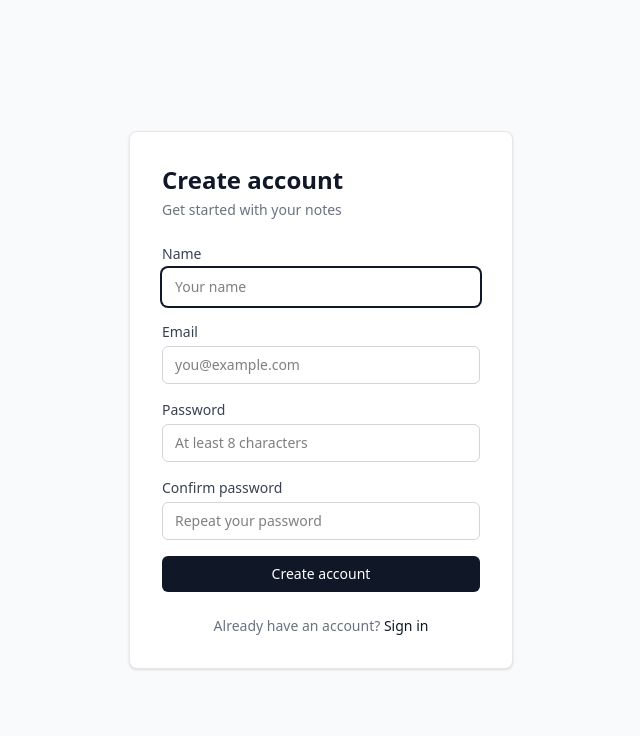
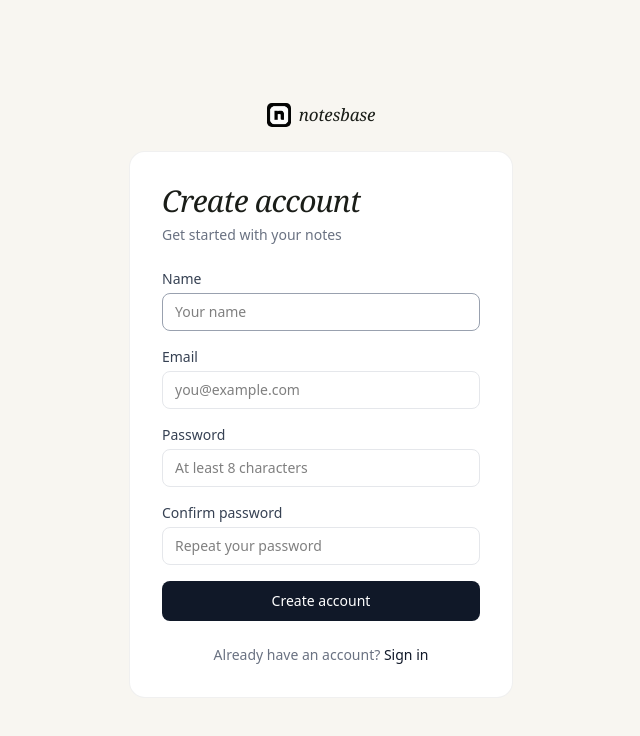
Before and after one commit to pljeske/notesbase, a React (Vite) app in the folder frontend/: page /register in a window 1280 px wide. Shown: the top 736 px of the page, without its empty margins (319-959 px from the left). Built offline with nearby package versions, Linux system fonts and the light colour scheme; no server answers.

Commit message:
feat(ui): redesign auth pages and polish breadcrumbs

```diff
--- a/frontend/src/components/Breadcrumbs.tsx
+++ b/frontend/src/components/Breadcrumbs.tsx
@@ -32,7 +32,7 @@ export function Breadcrumbs({pageId}: { pageId: string }) {
     <nav className="flex items-center gap-1 px-8 pt-3 text-xs" style={{color: '#9ca3af'}}>
       {ancestors.map((item, i) => (
         <span key={item.id} className="flex items-center gap-1 min-w-0">
-          {i > 0 && <span className="mx-0.5">/</span>}
+          {i > 0 && <span className="mx-0.5 opacity-40">›</span>}
           <Link
             to={`/page/${item.id}`}
             className="flex items-center gap-1 min-w-0 hover:text-gray-600 transition-colors"
--- a/frontend/src/components/admin/AdminPanel.tsx
+++ b/frontend/src/components/admin/AdminPanel.tsx
@@ -1,5 +1,5 @@
 import {useEffect, useState} from 'react';
-import {adminApi, type AdminUser, type AdminSettings} from '../../api/admin';
+import {adminApi, type AdminSettings, type AdminUser} from '../../api/admin';
 import {useAuthStore} from '../../stores/authStore';
 
 export function AdminPanel() {
@@ -116,7 +116,7 @@ export function AdminPanel() {
             <button
               onClick={handleToggleRegistration}
               className={`relative inline-flex h-5 w-9 items-center rounded-full transition-colors focus:outline-none ${
-                settings?.registration_enabled ? 'bg-blue-500' : 'bg-gray-200'
+                settings?.registration_enabled ? 'bg-[#6ba07a]' : 'bg-gray-200'
               }`}
             >
               <span
--- a/frontend/src/components/auth/ForgotPasswordPage.tsx
+++ b/frontend/src/components/auth/ForgotPasswordPage.tsx
@@ -23,26 +23,30 @@ export function ForgotPasswordPage() {
   };
 
   return (
-    <div className="min-h-screen flex items-center justify-center bg-gray-50">
+    <div className="min-h-screen flex items-center justify-center" style={{background: '#f8f6f1'}}>
       <div className="w-full max-w-sm">
-        <div className="bg-white rounded-lg shadow-sm border border-gray-200 p-8">
+        <div className="flex items-center justify-center gap-2 mb-6">
+          <img src="/favicon/favicon.svg" alt="" className="w-6 h-6"/>
+          <span className="nb-brand" style={{color: '#1a1d18'}}>notesbase</span>
+        </div>
+        <div className="bg-white rounded-2xl p-8 border" style={{borderColor: 'rgba(0,0,0,0.06)'}}>
           {submitted ? (
             <>
-              <h1 className="text-2xl font-bold text-gray-900 mb-1">Check your email</h1>
+              <h1 className="nb-serif-heading text-3xl mb-2">Check your email</h1>
               <p className="text-sm text-gray-500 mb-6">
                 If <span className="font-medium text-gray-700">{email}</span> is registered, you'll
                 receive a reset link within a few minutes.
               </p>
               <Link
                 to="/login"
-                className="block text-center w-full py-2 px-4 bg-gray-900 text-white text-sm font-medium rounded-md hover:bg-gray-800"
+                className="block text-center w-full py-2.5 px-4 bg-gray-900 text-white text-sm font-medium rounded-lg hover:bg-gray-800 active:scale-[0.98] transition-all"
               >
                 Back to sign in
               </Link>
             </>
           ) : (
             <>
-              <h1 className="text-2xl font-bold text-gray-900 mb-1">Forgot your password?</h1>
+              <h1 className="nb-serif-heading text-3xl mb-2">Forgot your password?</h1>
               <p className="text-sm text-gray-500 mb-6">
                 Enter your email and we'll send you a reset link.
               </p>
@@ -65,7 +69,7 @@ export function ForgotPasswordPage() {
                     onChange={(e) => setEmail(e.target.value)}
                     required
                     autoFocus
-                    className="w-full px-3 py-2 border border-gray-300 rounded-md text-sm focus:outline-none focus:ring-2 focus:ring-gray-900 focus:border-transparent"
+                    className="w-full px-3 py-2 border border-gray-200 rounded-lg text-sm outline-none focus:border-gray-400 transition-colors"
                     placeholder="you@example.com"
                   />
                 </div>
@@ -73,7 +77,7 @@ export function ForgotPasswordPage() {
                 <button
                   type="submit"
                   disabled={isLoading}
-                  className="w-full py-2 px-4 bg-gray-900 text-white text-sm font-medium rounded-md hover:bg-gray-800 focus:outline-none focus:ring-2 focus:ring-gray-900 focus:ring-offset-2 disabled:opacity-50 disabled:cursor-not-allowed"
+                  className="w-full py-2.5 px-4 bg-gray-900 text-white text-sm font-medium rounded-lg hover:bg-gray-800 active:scale-[0.98] transition-all disabled:opacity-50 disabled:cursor-not-allowed"
                 >
                   {isLoading ? 'Sending...' : 'Send reset link'}
                 </button>
--- a/frontend/src/components/auth/LoginPage.tsx
+++ b/frontend/src/components/auth/LoginPage.tsx
@@ -28,10 +28,14 @@ export function LoginPage() {
   };
 
   return (
-    <div className="min-h-screen flex items-center justify-center bg-gray-50">
+    <div className="min-h-screen flex items-center justify-center" style={{background: '#f8f6f1'}}>
       <div className="w-full max-w-sm">
-        <div className="bg-white rounded-lg shadow-sm border border-gray-200 p-8">
-          <h1 className="text-2xl font-bold text-gray-900 mb-1">Welcome back</h1>
+        <div className="flex items-center justify-center gap-2 mb-6">
+          <img src="/favicon/favicon.svg" alt="" className="w-6 h-6"/>
+          <span className="nb-brand" style={{color: '#1a1d18'}}>notesbase</span>
+        </div>
+        <div className="bg-white rounded-2xl p-8 border" style={{borderColor: 'rgba(0,0,0,0.06)'}}>
+          <h1 className="nb-serif-heading text-3xl mb-2">Welcome back</h1>
           <p className="text-sm text-gray-500 mb-6">Sign in to your account</p>
 
           {successMessage && (
@@ -58,7 +62,7 @@ export function LoginPage() {
                 onChange={(e) => setEmail(e.target.value)}
                 required
                 autoFocus
-                className="w-full px-3 py-2 border border-gray-300 rounded-md text-sm focus:outline-none focus:ring-2 focus:ring-gray-900 focus:border-transparent"
+                className="w-full px-3 py-2 border border-gray-200 rounded-lg text-sm outline-none focus:border-gray-400 transition-colors"
                 placeholder="you@example.com"
               />
             </div>
@@ -78,7 +82,7 @@ export function LoginPage() {
                 value={password}
                 onChange={(e) => setPassword(e.target.value)}
                 required
-                className="w-full px-3 py-2 border border-gray-300 rounded-md text-sm focus:outline-none focus:ring-2 focus:ring-gray-900 focus:border-transparent"
+                className="w-full px-3 py-2 border border-gray-200 rounded-lg text-sm outline-none focus:border-gray-400 transition-colors"
                 placeholder="Enter your password"
               />
             </div>
@@ -86,7 +90,7 @@ export function LoginPage() {
             <button
               type="submit"
               disabled={isLoading}
-              className="w-full py-2 px-4 bg-gray-900 text-white text-sm font-medium rounded-md hover:bg-gray-800 focus:outline-none focus:ring-2 focus:ring-gray-900 focus:ring-offset-2 disabled:opacity-50 disabled:cursor-not-allowed"
+              className="w-full py-2.5 px-4 bg-gray-900 text-white text-sm font-medium rounded-lg hover:bg-gray-800 active:scale-[0.98] transition-all disabled:opacity-50 disabled:cursor-not-allowed"
             >
               {isLoading ? 'Signing in...' : 'Sign in'}
             </button>
--- a/frontend/src/components/auth/RegisterPage.tsx
+++ b/frontend/src/components/auth/RegisterPage.tsx
@@ -43,10 +43,14 @@ export function RegisterPage() {
   const displayError = validationError || error;
 
   return (
-    <div className="min-h-screen flex items-center justify-center bg-gray-50">
+    <div className="min-h-screen flex items-center justify-center" style={{background: '#f8f6f1'}}>
       <div className="w-full max-w-sm">
-        <div className="bg-white rounded-lg shadow-sm border border-gray-200 p-8">
-          <h1 className="text-2xl font-bold text-gray-900 mb-1">Create account</h1>
+        <div className="flex items-center justify-center gap-2 mb-6">
+          <img src="/favicon/favicon.svg" alt="" className="w-6 h-6"/>
+          <span className="nb-brand" style={{color: '#1a1d18'}}>notesbase</span>
+        </div>
+        <div className="bg-white rounded-2xl p-8 border" style={{borderColor: 'rgba(0,0,0,0.06)'}}>
+          <h1 className="nb-serif-heading text-3xl mb-2">Create account</h1>
           <p className="text-sm text-gray-500 mb-6">Get started with your notes</p>
 
           {!registrationEnabled && (
@@ -73,7 +77,7 @@ export function RegisterPage() {
                 onChange={(e) => setName(e.target.value)}
                 required
                 autoFocus
-                className="w-full px-3 py-2 border border-gray-300 rounded-md text-sm focus:outline-none focus:ring-2 focus:ring-gray-900 focus:border-transparent"
+                className="w-full px-3 py-2 border border-gray-200 rounded-lg text-sm outline-none focus:border-gray-400 transition-colors"
                 placeholder="Your name"
               />
             </div>
@@ -88,7 +92,7 @@ export function RegisterPage() {
                 value={email}
                 onChange={(e) => setEmail(e.target.value)}
                 required
-                className="w-full px-3 py-2 border border-gray-300 rounded-md text-sm focus:outline-none focus:ring-2 focus:ring-gray-900 focus:border-transparent"
+                className="w-full px-3 py-2 border border-gray-200 rounded-lg text-sm outline-none focus:border-gray-400 transition-colors"
                 placeholder="you@example.com"
               />
             </div>
@@ -104,7 +108,7 @@ export function RegisterPage() {
                 onChange={(e) => setPassword(e.target.value)}
                 required
                 minLength={8}
-                className="w-full px-3 py-2 border border-gray-300 rounded-md text-sm focus:outline-none focus:ring-2 focus:ring-gray-900 focus:border-transparent"
+                className="w-full px-3 py-2 border border-gray-200 rounded-lg text-sm outline-none focus:border-gray-400 transition-colors"
                 placeholder="At least 8 characters"
               />
             </div>
@@ -119,7 +123,7 @@ export function RegisterPage() {
                 value={confirmPassword}
                 onChange={(e) => setConfirmPassword(e.target.value)}
                 required
-                className="w-full px-3 py-2 border border-gray-300 rounded-md text-sm focus:outline-none focus:ring-2 focus:ring-gray-900 focus:border-transparent"
+                className="w-full px-3 py-2 border border-gray-200 rounded-lg text-sm outline-none focus:border-gray-400 transition-colors"
                 placeholder="Repeat your password"
               />
             </div>
@@ -127,7 +131,7 @@ export function RegisterPage() {
             <button
               type="submit"
               disabled={isLoading || !registrationEnabled}
-              className="w-full py-2 px-4 bg-gray-900 text-white text-sm font-medium rounded-md hover:bg-gray-800 focus:outline-none focus:ring-2 focus:ring-gray-900 focus:ring-offset-2 disabled:opacity-50 disabled:cursor-not-allowed"
+              className="w-full py-2.5 px-4 bg-gray-900 text-white text-sm font-medium rounded-lg hover:bg-gray-800 active:scale-[0.98] transition-all disabled:opacity-50 disabled:cursor-not-allowed"
             >
               {isLoading ? 'Creating account...' : 'Create account'}
             </button>
--- a/frontend/src/components/auth/ResetPasswordPage.tsx
+++ b/frontend/src/components/auth/ResetPasswordPage.tsx
@@ -14,10 +14,15 @@ export function ResetPasswordPage() {
 
   if (!token) {
     return (
-      <div className="min-h-screen flex items-center justify-center bg-gray-50">
+      <div className="min-h-screen flex items-center justify-center" style={{background: '#f8f6f1'}}>
         <div className="w-full max-w-sm">
-          <div className="bg-white rounded-lg shadow-sm border border-gray-200 p-8 text-center">
-            <h1 className="text-2xl font-bold text-gray-900 mb-2">Invalid link</h1>
+          <div className="flex items-center justify-center gap-2 mb-6">
+            <img src="/favicon/favicon.svg" alt="" className="w-6 h-6"/>
+            <span className="nb-brand" style={{color: '#1a1d18'}}>notesbase</span>
+          </div>
+          <div className="bg-white rounded-2xl p-8 text-center border"
+               style={{borderColor: 'rgba(0,0,0,0.06)'}}>
+            <h1 className="nb-serif-heading text-3xl mb-2">Invalid link</h1>
             <p className="text-sm text-gray-500 mb-6">This reset link is missing or malformed.</p>
             <Link
               to="/forgot-password"
@@ -52,10 +57,14 @@ export function ResetPasswordPage() {
   };
 
   return (
-    <div className="min-h-screen flex items-center justify-center bg-gray-50">
+    <div className="min-h-screen flex items-center justify-center" style={{background: '#f8f6f1'}}>
       <div className="w-full max-w-sm">
-        <div className="bg-white rounded-lg shadow-sm border border-gray-200 p-8">
-          <h1 className="text-2xl font-bold text-gray-900 mb-1">Set new password</h1>
+        <div className="flex items-center justify-center gap-2 mb-6">
+          <img src="/favicon/favicon.svg" alt="" className="w-6 h-6"/>
+          <span className="nb-brand" style={{color: '#1a1d18'}}>notesbase</span>
+        </div>
+        <div className="bg-white rounded-2xl p-8 border" style={{borderColor: 'rgba(0,0,0,0.06)'}}>
+          <h1 className="nb-serif-heading text-3xl mb-2">Set new password</h1>
           <p className="text-sm text-gray-500 mb-6">Choose a new password for your account.</p>
 
           {error && (
@@ -82,7 +91,7 @@ export function ResetPasswordPage() {
                 required
                 minLength={8}
                 autoFocus
-                className="w-full px-3 py-2 border border-gray-300 rounded-md text-sm focus:outline-none focus:ring-2 focus:ring-gray-900 focus:border-transparent"
+                className="w-full px-3 py-2 border border-gray-200 rounded-lg text-sm outline-none focus:border-gray-400 transition-colors"
                 placeholder="At least 8 characters"
               />
             </div>
@@ -97,7 +106,7 @@ export function ResetPasswordPage() {
                 value={confirm}
                 onChange={(e) => setConfirm(e.target.value)}
                 required
-                className="w-full px-3 py-2 border border-gray-300 rounded-md text-sm focus:outline-none focus:ring-2 focus:ring-gray-900 focus:border-transparent"
+                className="w-full px-3 py-2 border border-gray-200 rounded-lg text-sm outline-none focus:border-gray-400 transition-colors"
                 placeholder="Repeat your new password"
               />
             </div>
@@ -105,7 +114,7 @@ export function ResetPasswordPage() {
             <button
               type="submit"
               disabled={isLoading}
-              className="w-full py-2 px-4 bg-gray-900 text-white text-sm font-medium rounded-md hover:bg-gray-800 focus:outline-none focus:ring-2 focus:ring-gray-900 focus:ring-offset-2 disabled:opacity-50 disabled:cursor-not-allowed"
+              className="w-full py-2.5 px-4 bg-gray-900 text-white text-sm font-medium rounded-lg hover:bg-gray-800 active:scale-[0.98] transition-all disabled:opacity-50 disabled:cursor-not-allowed"
             >
               {isLoading ? 'Updating...' : 'Update password'}
             </button>
--- a/frontend/src/components/editor/Editor.tsx
+++ b/frontend/src/components/editor/Editor.tsx
@@ -215,6 +215,7 @@ export function Editor({content, onUpdate, pageTitle, onTitleChange, pageId, pag
       <input
         ref={titleInputRef}
         className="text-4xl font-bold w-full outline-none border-none bg-transparent mb-4 text-gray-900 placeholder-gray-300"
+        style={{letterSpacing: '-0.02em'}}
         value={pageTitle}
         onChange={(e) => onTitleChange(e.target.value)}
         onFocus={(e) => e.target.select()}
--- a/frontend/src/index.css
+++ b/frontend/src/index.css
@@ -460,3 +460,11 @@ body {
   letter-spacing: -0.01em;
   line-height: 1;
 }
+
+.nb-serif-heading {
+  font-family: 'Instrument Serif', Georgia, serif;
+  font-style: italic;
+  letter-spacing: -0.025em;
+  color: #1a1d18;
+  line-height: 1.1;
+}
```
Also changed, not shown: frontend/src/components/WelcomePage.tsx (+5 -5 lines).
